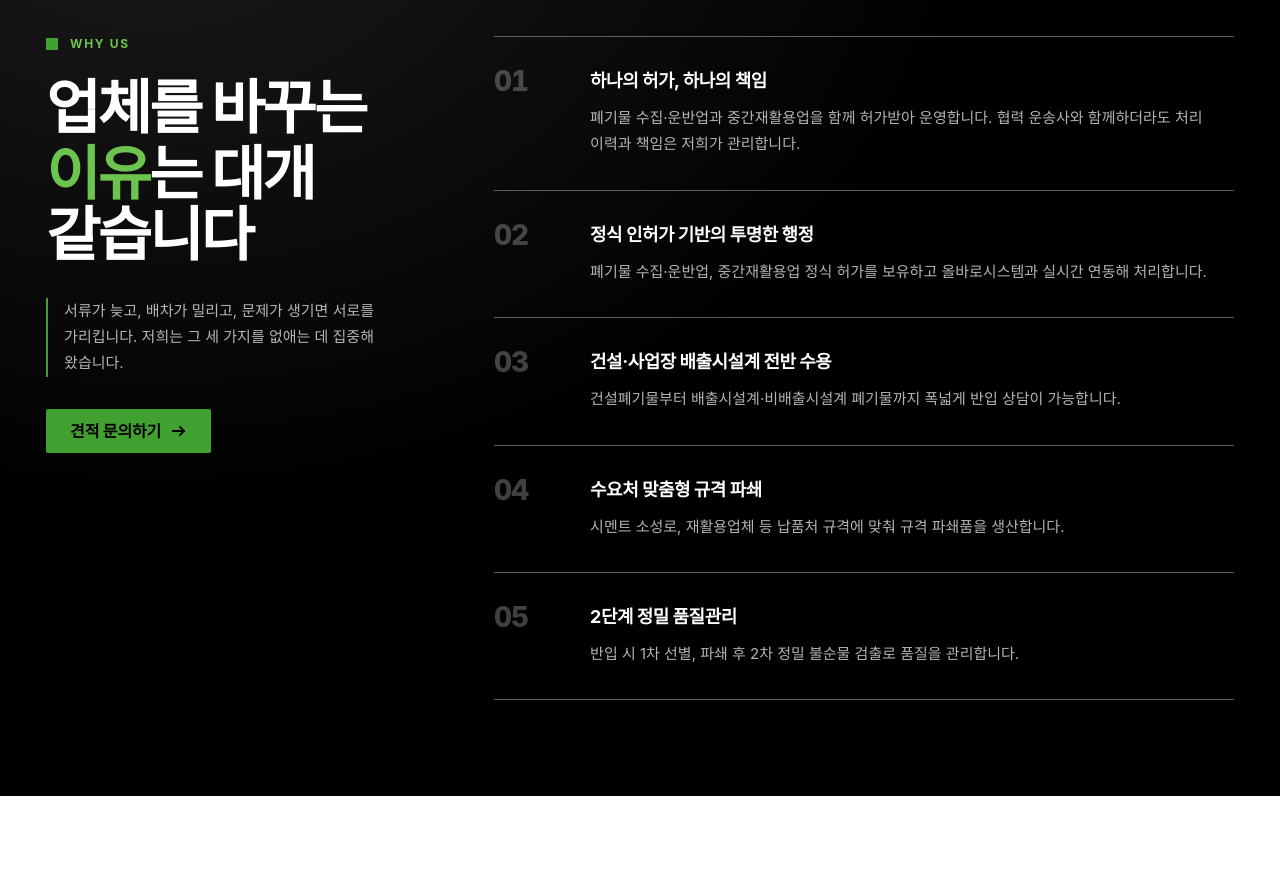
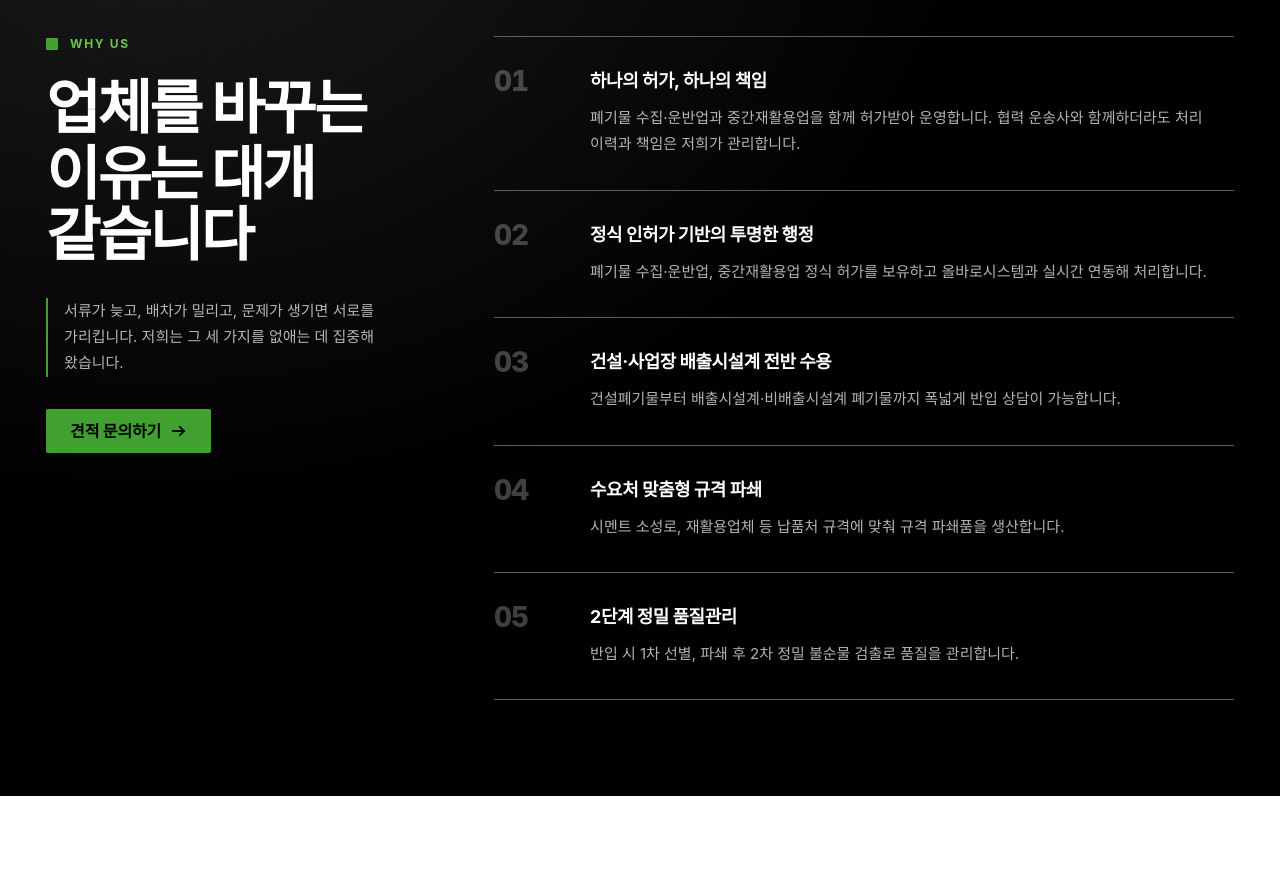
Before and after one commit to chd1217/jongang-enb, a Next.js app: page / in a window 1280 px wide. Shown: the part 5920-6810 px from the top of the page. Built offline with nearby package versions, Linux system fonts and the light colour scheme; a web font is replaced by a local one.

Commit message:
WHY US 섹션 제목 '이유' 강조 원복

```diff
--- a/app/(site)/page.tsx
+++ b/app/(site)/page.tsx
@@ -248,9 +248,7 @@ export default function Home() {
                 className="d2 mt-6 text-white"
                 lines={[
                   <>업체를 바꾸는</>,
-                  <>
-                    <span className="accent">이유</span>는 대개 같습니다
-                  </>,
+                  <>이유는 대개 같습니다</>,
                 ]}
               />
               <p
```
